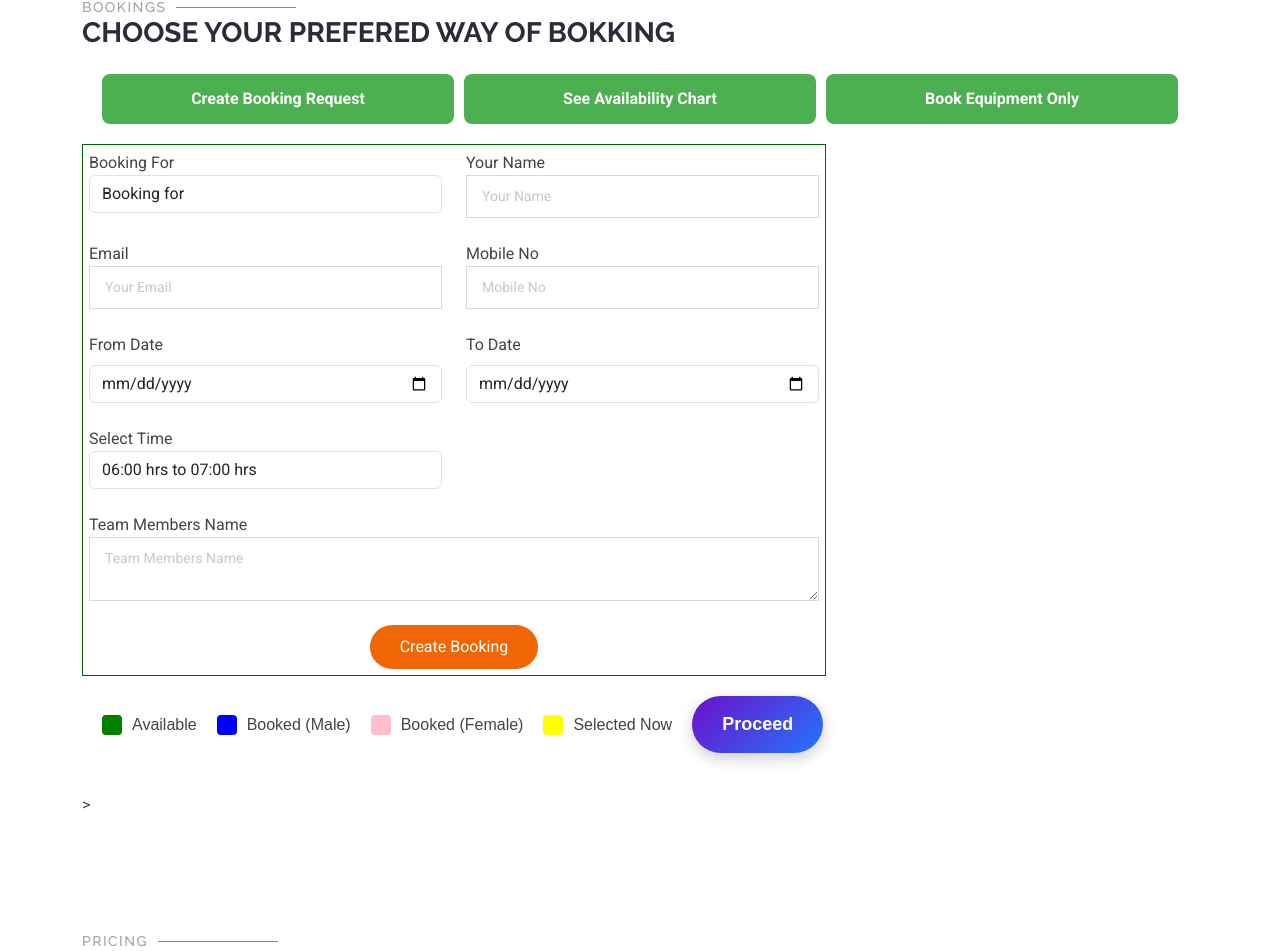
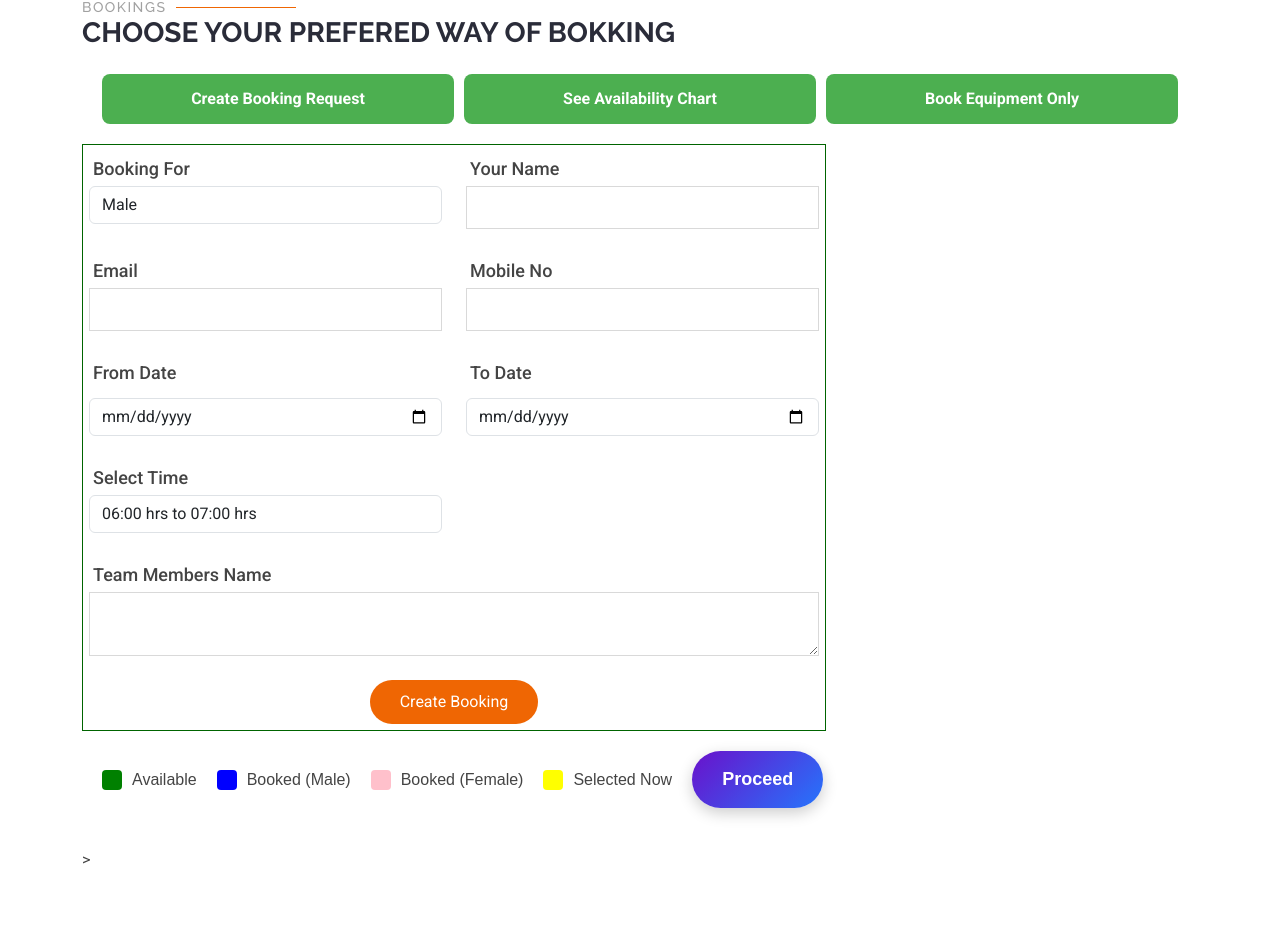
Before and after one commit to LiteLinkErp/xm_nj_website, a website: page public/index.html in a window 1280 px wide. Shown: the part 3114-4065 px from the top of the page. Drawn offline with Linux system fonts and the light colour scheme; some packages are replaced by stand-ins of ours; no server answers; a script that the page names is missing.

Commit message:
decorated lable

```diff
--- a/public/assets/css/main.css
+++ b/public/assets/css/main.css
@@ -2683,3 +2683,11 @@ section,
   padding: 6px;
   border: 1px solid darkgreen;
 }
+
+
+#booking-request-parent label {
+  display: inline-block;
+  padding: 4px;
+  font-size: large;
+  font-weight: 500;
+}
--- a/public/index.html
+++ b/public/index.html
@@ -441,25 +441,24 @@
             <div class="col-md-6">
               <label for="bookingFor">Booking For</label>
               <select name="bookingFor" class="form-control" required>
-                <option value="" disabled selected>Booking for</option>
-                <option value="male">Male</option>
-                <option value="female">Female</option>
+                <option value="M" selected>Male</option>
+                <option value="F">Female</option>
               </select>
             </div>
 
             <div class="col-md-6">
               <label for="name">Your Name</label>
-              <input type="text" name="name" class="form-control" placeholder="Your Name" required>
+              <input type="text" name="name" class="form-control"  required>
             </div>
 
             <div class="col-md-6">
               <label for="email">Email</label>
-              <input type="email" name="email" class="form-control" placeholder="Your Email" required>
+              <input type="email" name="email" class="form-control"  required>
             </div>
 
             <div class="col-md-6">
               <label for="mobile">Mobile No</label>
-              <input type="text" name="mobile" class="form-control" placeholder="Mobile No" required>
+              <input type="text" name="mobile" class="form-control"  required>
             </div>
             <div class="col-md-6">
               <label for="dateField" class="form-label">From Date</label>
@@ -480,7 +479,7 @@
 
           <div class="col-md-12">
             <label for="teamMembers">Team Members Name</label>
-            <textarea name="teamMembers" class="form-control" placeholder="Team Members Name" required></textarea>
+            <textarea name="teamMembers" class="form-control" required></textarea>
           </div>
 
             <div class="col-md-12 text-center">
```
